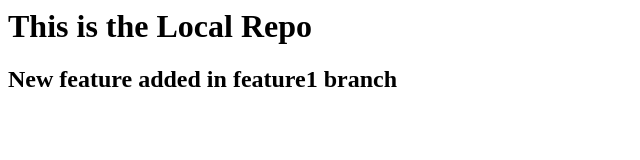
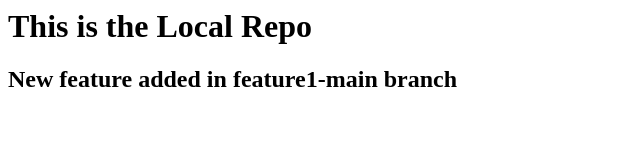
Before and after one commit to gagan-1001/Local_repo, a plain HTML site: page Local_repo/index.html in a window 1280 px wide. Shown: the full height of the page, 0-640 px from the left. Drawn offline with Linux system fonts and the light colour scheme.

Commit message:
one more commit

```diff
--- a/Local_repo/index.html
+++ b/Local_repo/index.html
@@ -1,2 +1,2 @@
 <h1>This is the Local Repo</h1>
-<h2>New feature added in feature1 branch</h2>
+<h2>New feature added in feature1-main branch</h2>
```
